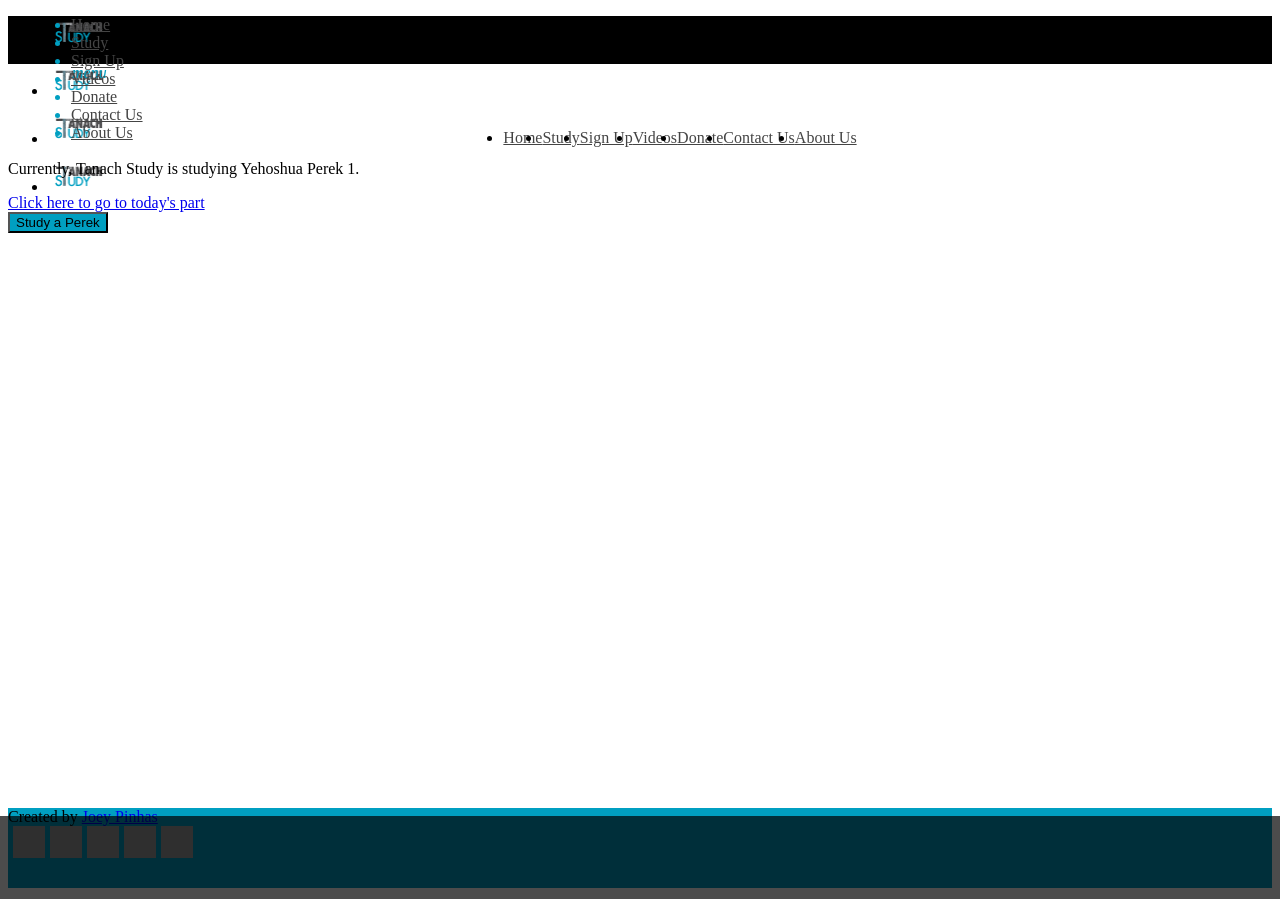
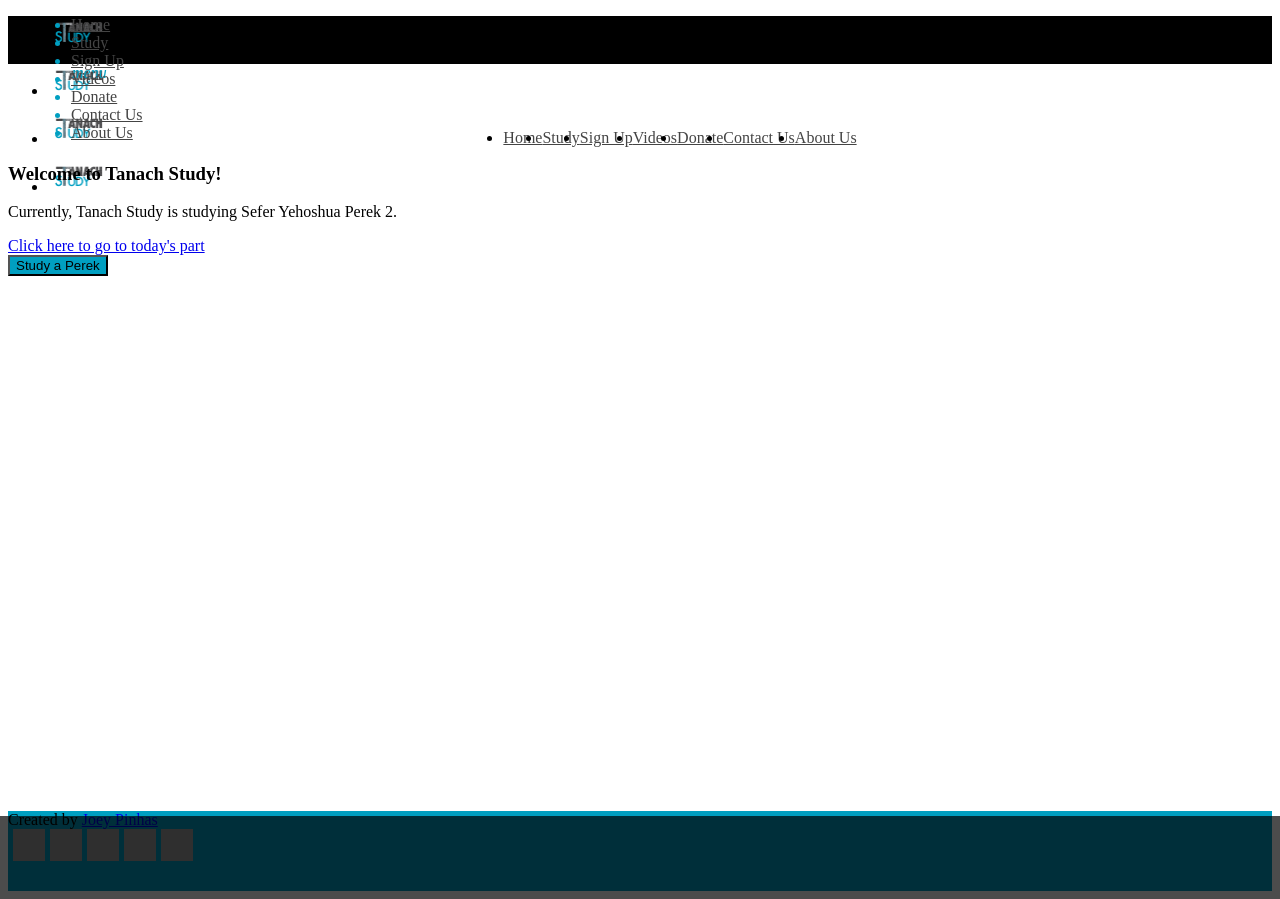
Before and after one commit to tanach-study/Tanach-Study, a React app: page /tanach-study in a window 1280 px wide. Shown: the top 899 px of the page. Built offline with nearby package versions, Linux system fonts and the light colour scheme; grey boxes are pictures that could not be loaded; the HTML template or start-up script is replaced by a standard one.

Commit message:
Update TS homepage to be stateful, and lay out the page better

```diff
--- a/src/TanachStudy/TanachStudyHomePage/TanachStudyHomePage.jsx
+++ b/src/TanachStudy/TanachStudyHomePage/TanachStudyHomePage.jsx
@@ -1,11 +1,35 @@
-import React from 'react';
+import React, { Component } from 'react';
 import { Link } from 'react-router-dom';
 
-function TanachStudyHomePage(props) {
+class TanachStudyHomePage extends Component {
+  constructor(props) {
+    super(props);
+    this.state = {
+      currentPerek: {
+        division: '',
+        section: 'Yehoshua',
+        unit: '2',
+        part: '',
+        series: '',
+      },
+    };
+  }
+
+  componentWillMount() {
+    // TODO: implement
+    // get data from API
+    // create link
+    // save to state
+  }
+
+  render() {
+    const { currentPerek } = this.state;
+    const { section, unit } = currentPerek;
     return (
       <main className='container'>
         <section className='section center'>
-        <p>Currently, Tanach Study is studying Yehoshua Perek 1.</p>
+          <h3>Welcome to Tanach Study!</h3>
+          <p>Currently, Tanach Study is studying Sefer {section} Perek {unit}.</p>
           <Link to='/tanach-study/1'>Click here to go to today&#39;s part</Link>
         </section>
         <section className='section center'>
@@ -16,5 +40,6 @@ function TanachStudyHomePage(props) {
       </main>
     );
   }
+}
 
 export default TanachStudyHomePage;
```
Lines whose indentation alone changed are shown as unchanged.
